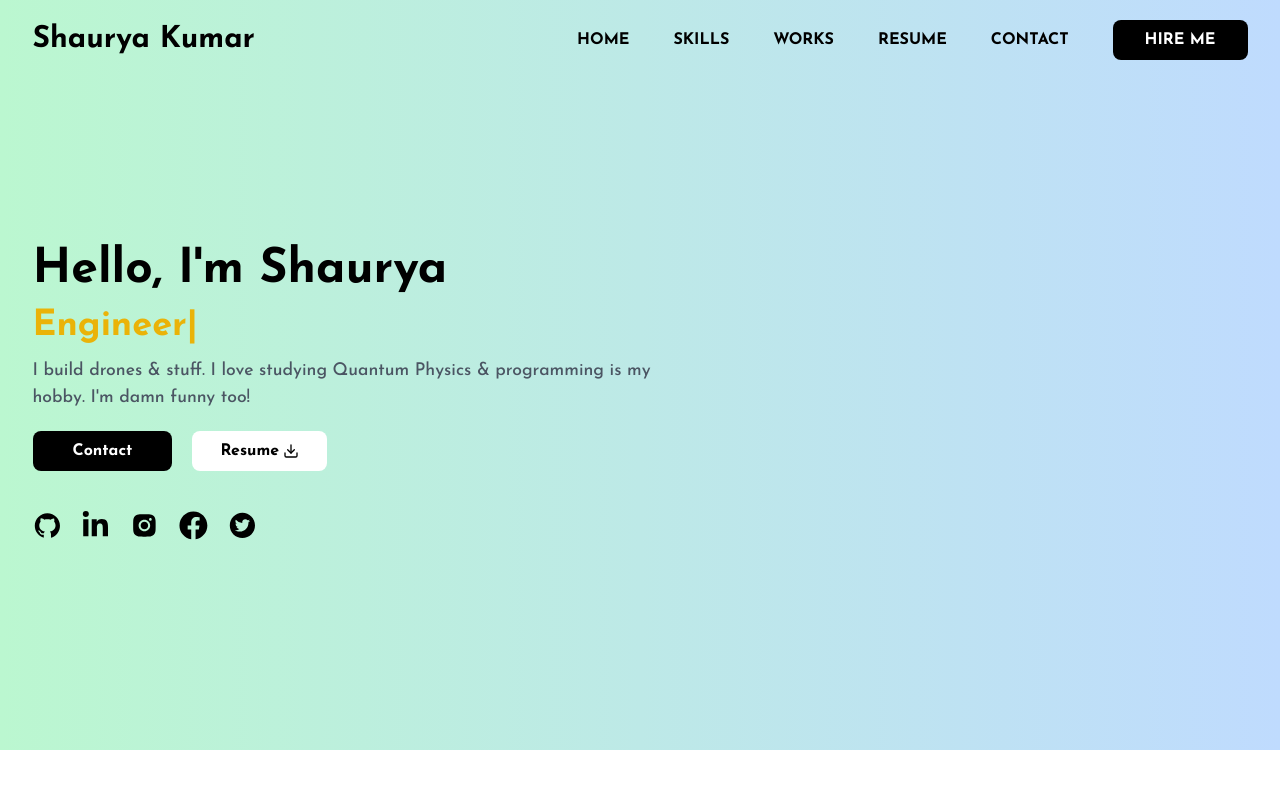
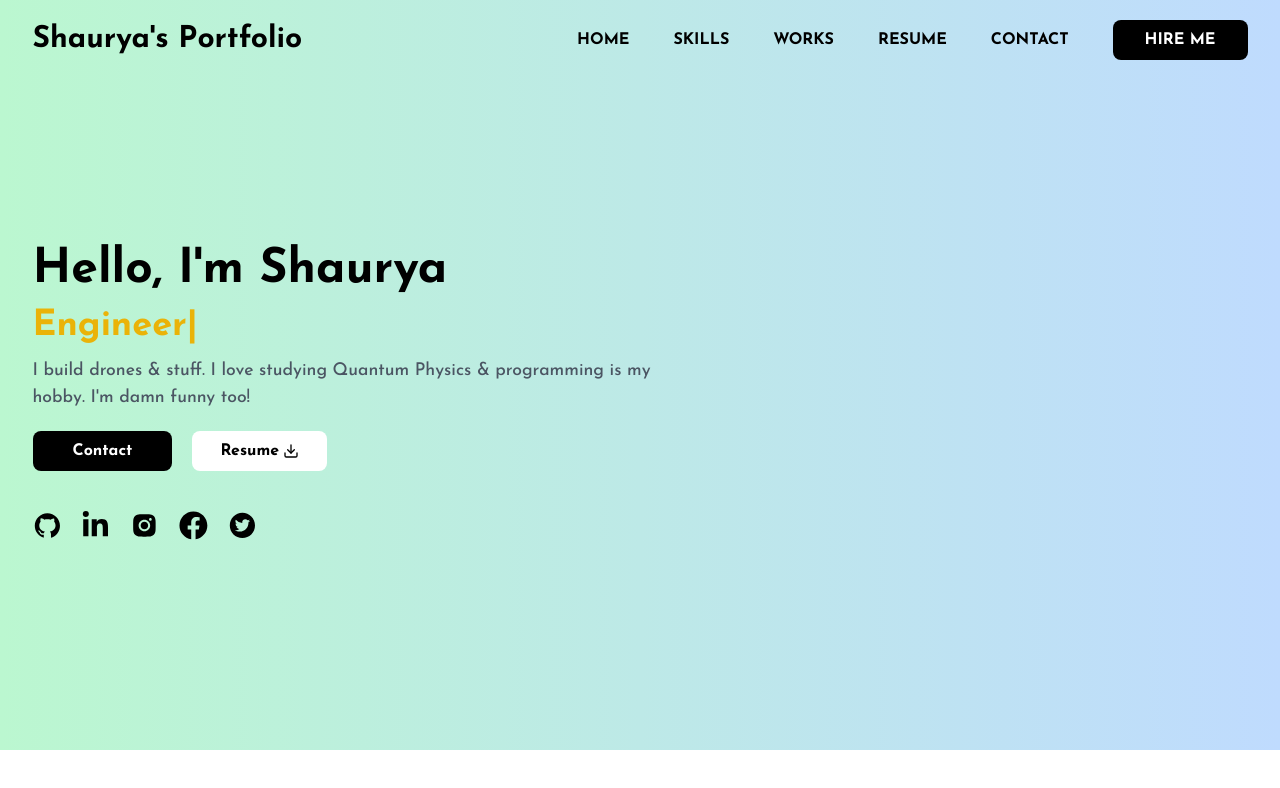
Before and after one commit to ShauryaKr/shaurya-portfolio-2, a React (Vite) app: page / in a window 1280 px wide. Shown: the top 788 px of the page. Built offline with nearby package versions, Linux system fonts and the light colour scheme.

Commit message:
Navar.jsx

```diff
--- a/src/components/navbar/NavBar.jsx
+++ b/src/components/navbar/NavBar.jsx
@@ -62,7 +62,7 @@ const NavBar = ({ toggleDarkMode, darkMode }) => {
             to="/"
             className="text-3xl font-bold sm:text-3xl"
           >
-            Shaurya Kumar
+            Shaurya's Portfolio
           </Link>
         </div>
         <div
```
